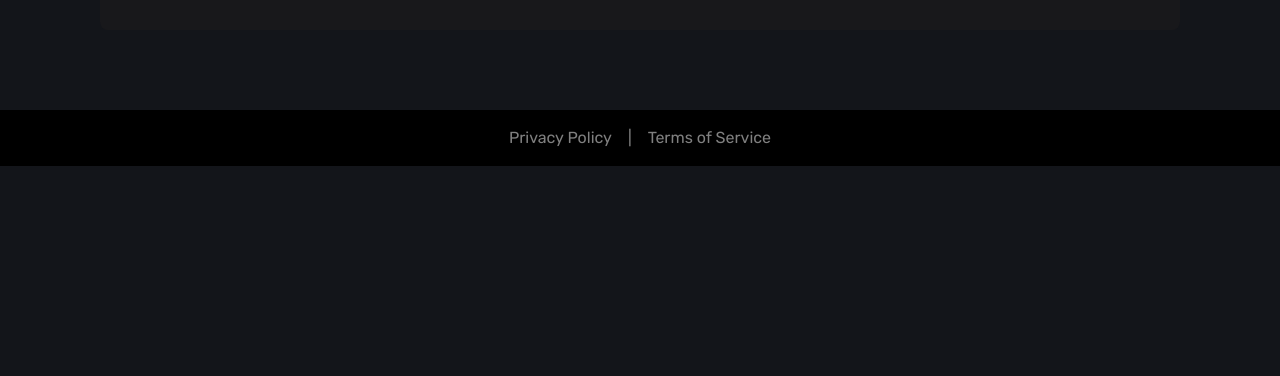
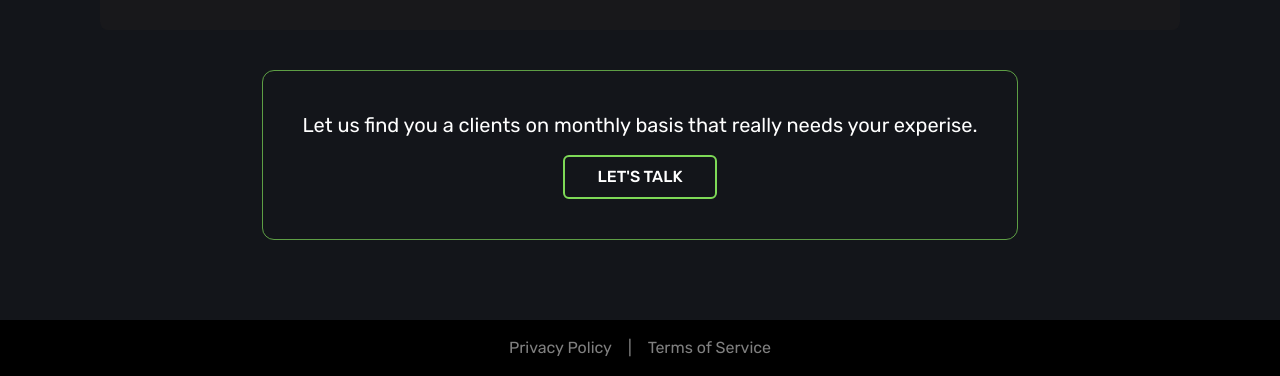
Before and after one commit to BBualdo/salegency.co, an Astro site: page / in a window 1280 px wide. Shown: the part 5694-6070 px from the top of the page. Before the commit the page ends 5860 px from the top, so only its background shows below. Built offline with nearby package versions, Linux system fonts and the light colour scheme; Astro itself is replaced by a stand-in of ours.

Commit message:
Field under about page

```diff
--- a/src/pages/index.astro
+++ b/src/pages/index.astro
@@ -9,6 +9,7 @@ import Process from "../components/Process/Process.astro";
 import Results from "../components/Results/Results.astro";
 import About from "../components/About/About.astro";
 import Navbar from "../components/interface/Navbar.astro";
+import LetsTalkButton from "../components/interface/LetsTalkButton.astro";
 ---
 
 <MainLayout
@@ -28,6 +29,15 @@ import Navbar from "../components/interface/Navbar.astro";
     <Process />
     <Results />
     <About />
+    <div
+      class="flex flex-col items-center gap-4 mt-10 border border-greencell/70 p-10 rounded-xl"
+    >
+      <p class="text-center text-white text-xl">
+        Let us find you a clients on monthly basis that really needs your
+        experise.
+      </p>
+      <LetsTalkButton>Let's Talk</LetsTalkButton>
+    </div>
   </main>
 </MainLayout>
 
```
